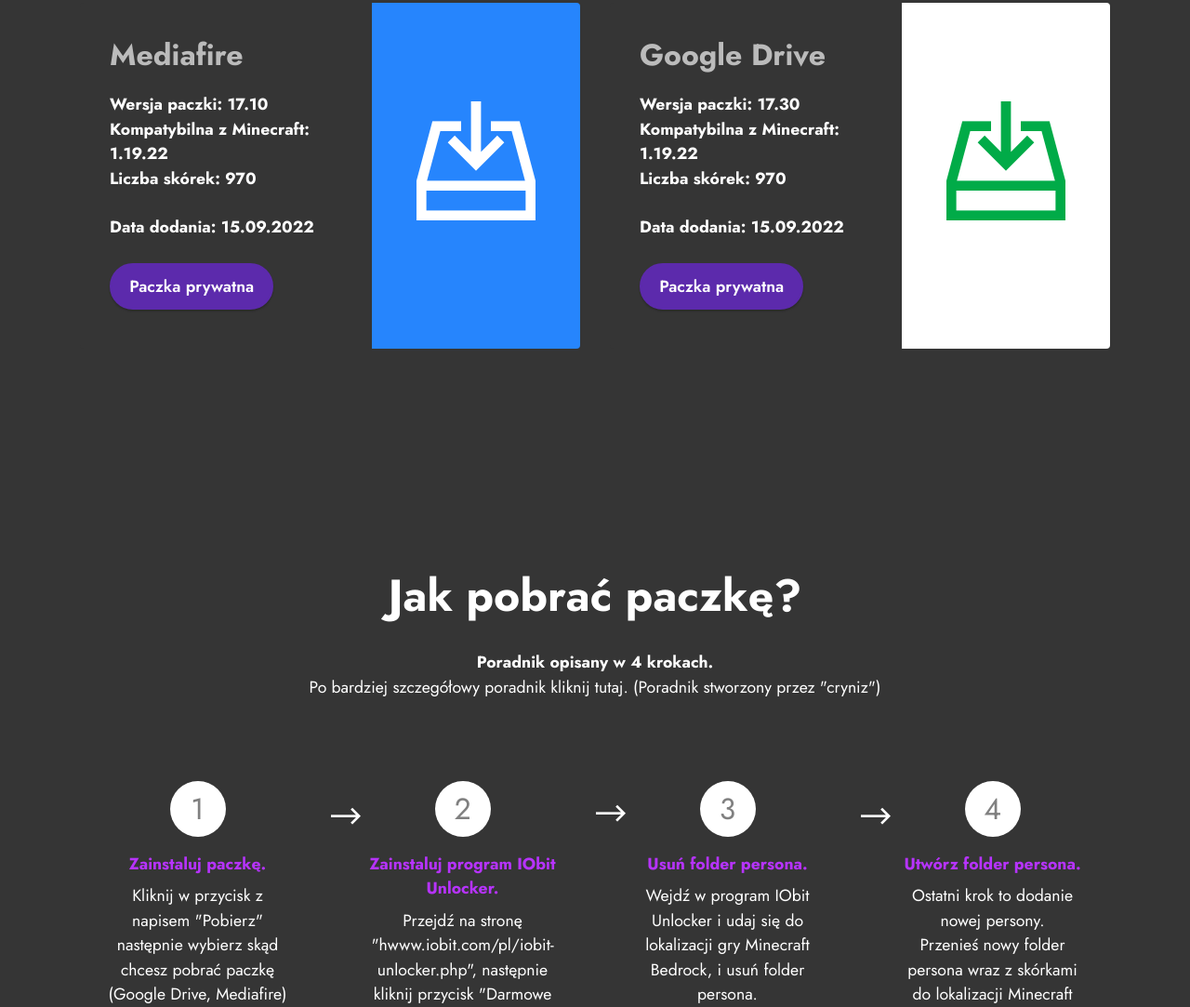
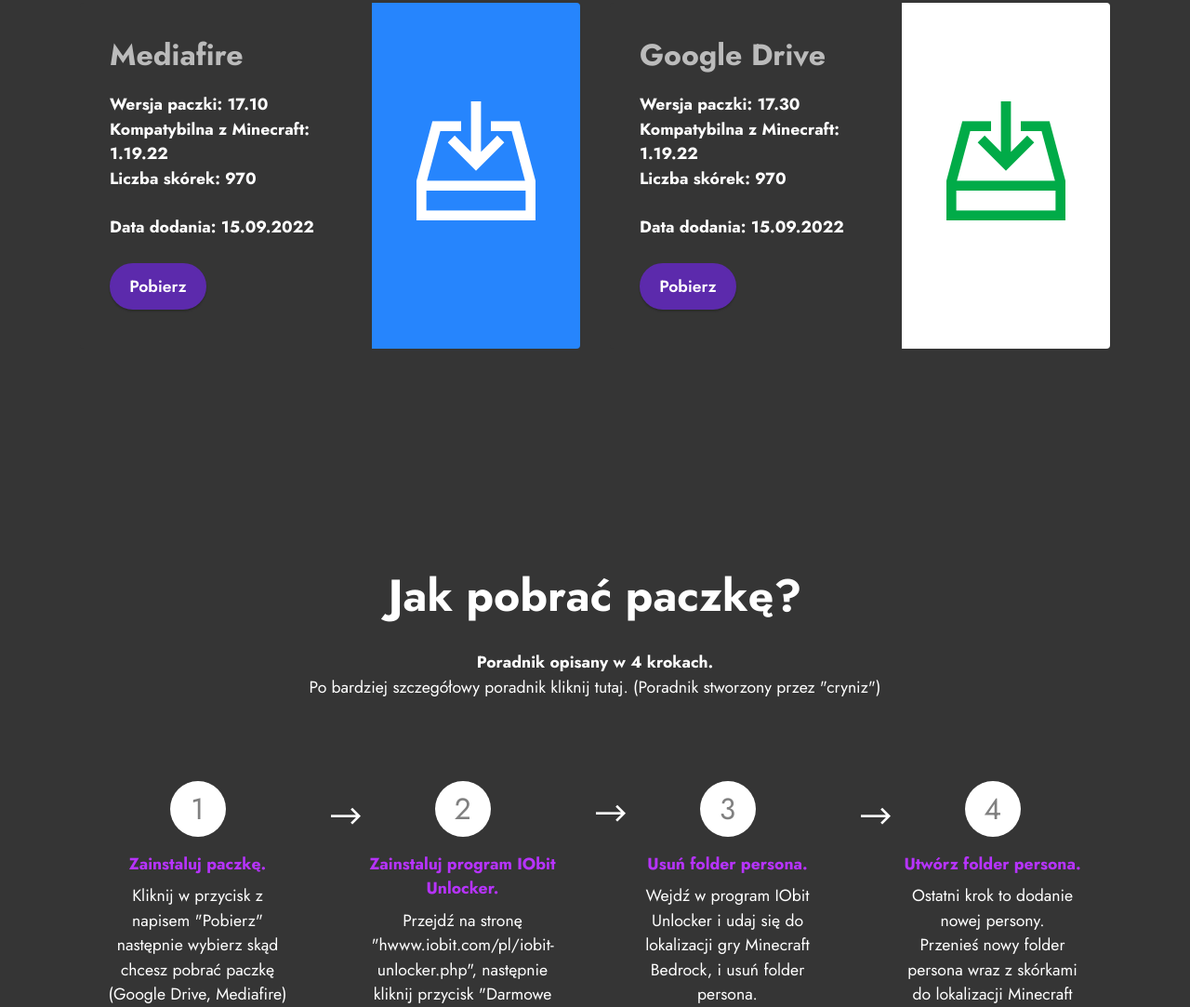
Before and after one commit to simon-pack/simon-pack.github.io, a plain HTML site: page pobierz.html in a window 1280 px wide. Shown: the part 4668-5751 px from the top of the page at 93% size. Drawn offline with Linux system fonts and the light colour scheme; a script that the page names is missing; files whose address does not match are found by name.

Commit message:
Update pobierz.html

```diff
--- a/pobierz.html
+++ b/pobierz.html
@@ -257,7 +257,7 @@ Paczka jest Mixem! Większość skinów nie jest wykonana przez autora paczki.">
                         <h5 class="card-title mbr-fonts-style align-left mb-3 display-5"><strong>Mediafire</strong></h5>
                         <p class="mbr-text mbr-fonts-style mb-3 display-4"><strong>
                             Wersja paczki: 17.10<br>Kompatybilna z Minecraft: 1.19.22<br>Liczba skórek: 970<br><br>Data dodania: 15.09.2022</strong></p>
-                        <div class="mbr-section-btn"><a href="---" class="btn btn-danger display-4" target="_blank">Paczka prywatna</a></div>
+                        <div class="mbr-section-btn"><a href="https://www.mediafire.com/file/fgcge0zygjgsmqn/Simon_Pack.zip/file" class="btn btn-danger display-4" target="_blank">Pobierz</a></div>
                     </div>
                     <div class="img-wrapper img1 align-center">
                         <span class="mbr-iconfont mobi-mbri-to-local-drive mobi-mbri" style="color: rgb(255, 255, 255); fill: rgb(255, 255, 255);"></span>
@@ -273,7 +273,7 @@ Paczka jest Mixem! Większość skinów nie jest wykonana przez autora paczki.">
                             <strong>Google Drive</strong></h5>
                         <p class="mbr-text mbr-fonts-style mb-3 display-4"><strong>Wersja paczki: 17.30</strong><br><strong>Kompatybilna z Minecraft: 1.19.22
 </strong><br><strong>Liczba skórek: 970</strong><br><br><strong>Data dodania: 15.09.2022</strong><br></p>
-                        <div class="mbr-section-btn"><a href="---" class="btn btn-danger display-4" target="_blank">Paczka prywatna</a></div>
+                        <div class="mbr-section-btn"><a href="https://drive.google.com/file/d/1PGX8mpZ6jb7lwFsiXXtEMQw38vM6-IqY/view" class="btn btn-danger display-4" target="_blank">Pobierz</a></div>
                     </div>
                     <div class="img-wrapper img2 align-center">
                         <span class="mbr-iconfont mobi-mbri-to-local-drive mobi-mbri" style="color: rgb(1, 171, 72); fill: rgb(1, 171, 72);"></span>
```
